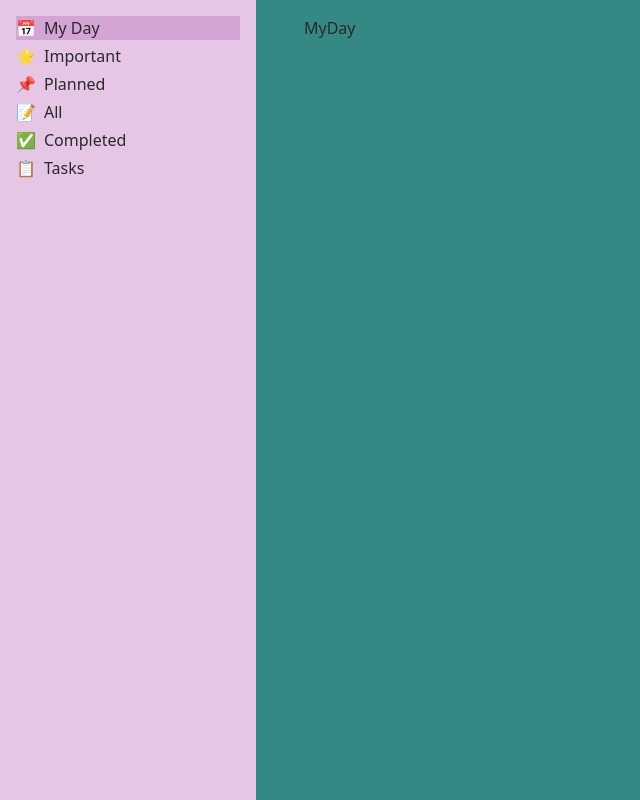
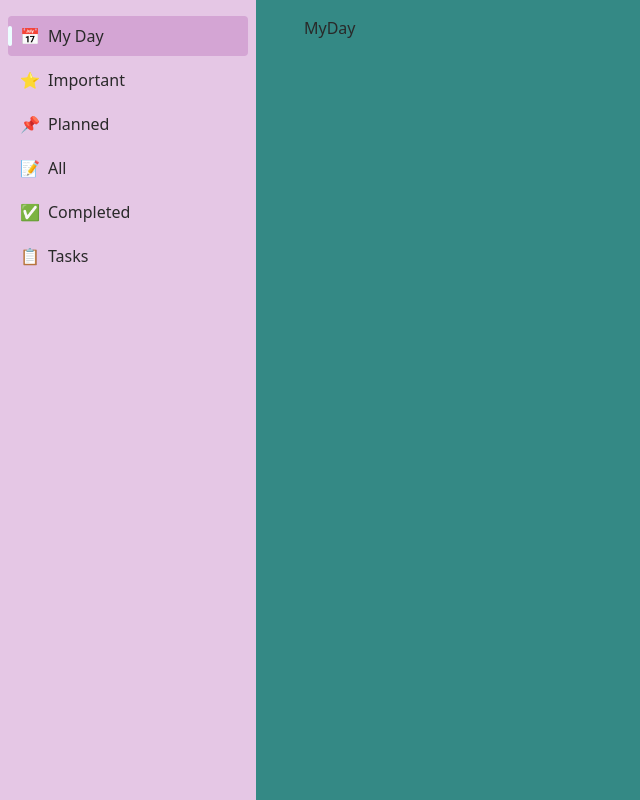
Before and after one commit to aidoskanapyanov/microsoft-todo-clone, a React (Vite) app in the folder frontend/: page / in a window 1280 px wide. Shown: the whole page, without its empty margins (0-640 px from the left). Built offline with nearby package versions, Linux system fonts and the light colour scheme.

Commit message:
Restyle sidebar

```diff
--- a/frontend/src/App.tsx
+++ b/frontend/src/App.tsx
@@ -80,7 +80,7 @@ function Tasks() {
 function Layout() {
   return (
     <div className="sm:flex sm:gap-8">
-      <SidebarMain className="p-4 sm:basis-1/5">
+      <SidebarMain className="py-4 px-2 sm:basis-1/5">
         <CategoryList />
       </SidebarMain>
       <SidebarMobile>
--- a/frontend/src/components/Category.tsx
+++ b/frontend/src/components/Category.tsx
@@ -12,16 +12,23 @@ interface Props {
 
 export const Category = ({ title, icon, active, onClick, to }: Props) => {
   return (
-    <Link to={to}>
+    <Link to={to} onClick={() => onClick(title)}>
       <div
         className={cn(
-          "flex flex-row-reverse items-center justify-end gap-2 hover:bg-active active:scale-95",
+          "pr-4 py-2 rounded-sm hover:bg-active",
           active === title && "bg-active hover:bg-active"
         )}
-        onClick={() => onClick(title)}
       >
-        <h1>{title}</h1>
-        <div>{icon}</div>
+        <div className="flex flex-row-reverse items-center justify-end gap-2 active:scale-95">
+          <h1 className="font-medium">{title}</h1>
+          <div>{icon}</div>
+          <div
+            className={cn(
+              "w-1 h-5 rounded-full",
+              active === title && "bg-cyan-50"
+            )}
+          ></div>
+        </div>
       </div>
     </Link>
   );
```
